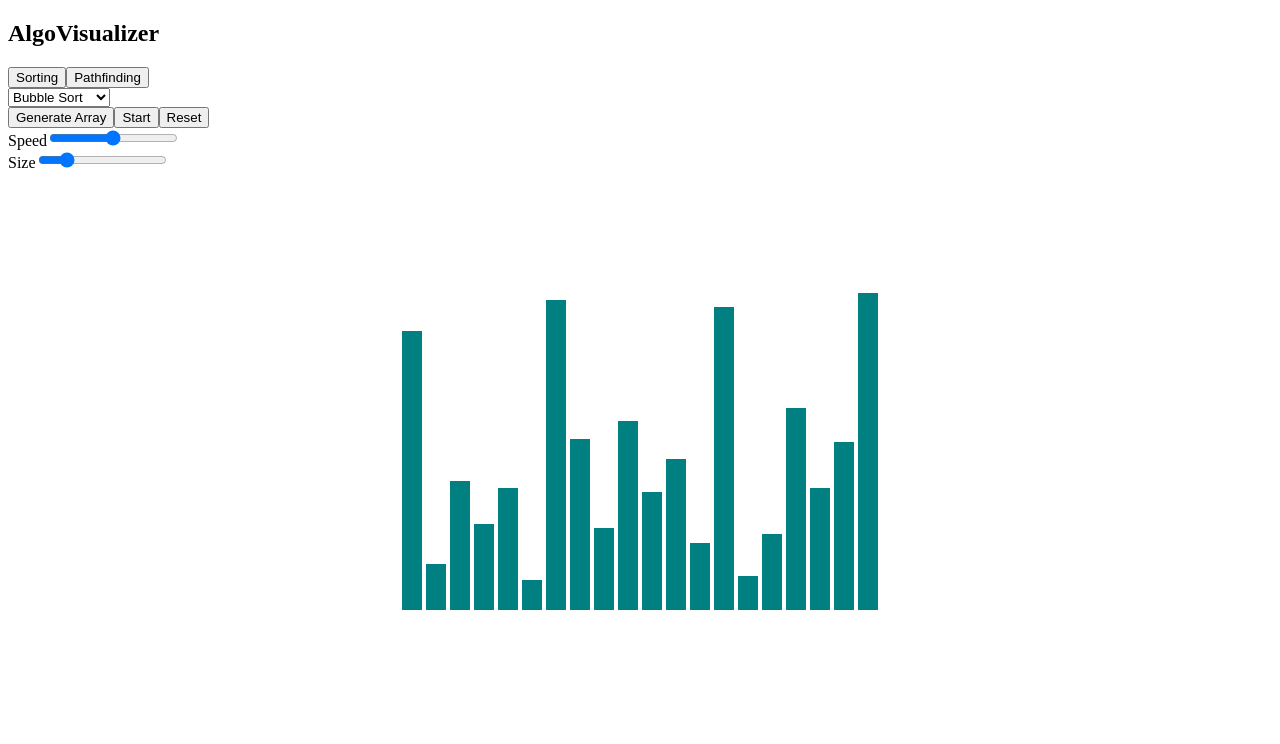
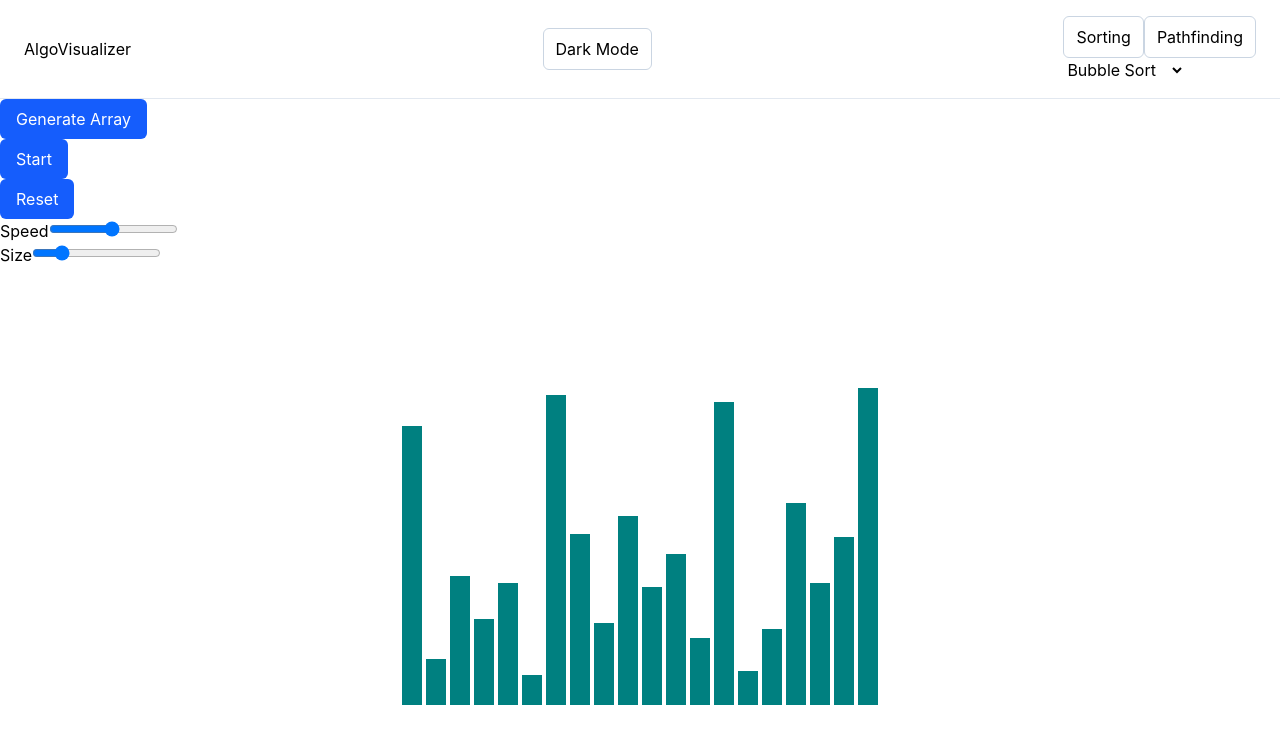
Before and after one commit to deathseeker3717/algovisualizer, a React (Vite) app: page / in a window 1280 px wide. Shown: the top 744 px of the page. Built offline with nearby package versions, Linux system fonts and the light colour scheme.

Commit message:
Implemented mode switching

```diff
--- a/src/App.jsx
+++ b/src/App.jsx
@@ -15,6 +15,11 @@ function App() {
   const [speed,setSpeed] = useState(50)
   const [algorithm, setAlgorithm] = useState("Bubble Sort")
   const [isSorting, setIsSorting] = useState(false)
+
+  const [theme, setTheme] = useState("light");
+  const toggleTheme = () => {
+    setTheme((prev) => (prev === "light" ? "dark" : "light"));
+  }
 
   const handleStart = () => {
     setIsSorting(true)
@@ -42,8 +47,10 @@ function App() {
   },[size])
 
   return (
-    <div>
-      <Navbar algorithm={algorithm} setAlgorithm={setAlgorithm} />
+    <div className={theme === "dark"
+    ? "min-h-screen bg-slate-950 text-white"
+    : "min-h-screen bg-white text-black"}>
+      <Navbar algorithm={algorithm} setAlgorithm={setAlgorithm} theme={theme} toggleTheme={toggleTheme} />
       <Controls setArr={setArr} setSize={setSize} size={size} setSpeed={setSpeed} speed={speed} handleStart={handleStart} isSorting={isSorting} />
       <Visualizer arr={arr} speed={speed} />
     </div>
--- a/src/components/Controls.jsx
+++ b/src/components/Controls.jsx
@@ -3,9 +3,9 @@ import { generateArray } from "../utils/generateArray";
 export default function Controls({setArr, setSize, size, setSpeed, speed, handleStart, isSorting}) {
     return (
         <div>
-            <button onClick={()=> setArr(generateArray(size))} disabled={isSorting}>Generate Array</button>
-            <button onClick={handleStart} disabled={isSorting}>Start</button>
-            <button>Reset</button>
+            <button className="rounded-md bg-blue-600 px-4 py-2 text-white hover:bg-blue-700 flex gap-2" onClick={()=> setArr(generateArray(size))} disabled={isSorting}>Generate Array</button>
+            <button className="rounded-md bg-blue-600 px-4 py-2 text-white hover:bg-blue-700" onClick={handleStart} disabled={isSorting}>Start</button>
+            <button className="rounded-md bg-blue-600 px-4 py-2 text-white hover:bg-blue-700 flex gap-2">Reset</button>
             <div>
                 <label>Speed</label>
                 <input type="range" min="1" max="100" value={speed} onChange={(e) => setSpeed(Number(e.target.value))} disabled={isSorting} />
--- a/src/components/Navbar.jsx
+++ b/src/components/Navbar.jsx
@@ -1,15 +1,22 @@
 import { useState } from "react"
 
-export default function Navbar({algorithm, setAlgorithm}){
+export default function Navbar({algorithm, setAlgorithm, theme, toggleTheme}){
     const [mode, setMode] = useState("sorting")
     return (
-        <div className="navbar">
+        <div className={theme === "dark"
+            ? "flex items-center justify-between px-6 py-4 border-b border-slate-800 bg-slate-900 text-white"
+            : "flex items-center justify-between px-6 py-4 border-b border-slate-200 bg-white text-black"
+        }>
         <h2>AlgoVisualizer</h2>
+
+        <button className="rounded-md border border-slate-300 px-3 py-2" onClick={toggleTheme}>
+            {theme === "light" ? "Dark Mode" : "Light Mode"}
+        </button>
 
         <div className="nav-controls">
             <div>
-                <button onClick={() => setMode("sorting")}>Sorting</button>
-                <button onClick={() => setMode("pathfinding")}>Pathfinding</button>
+                <button className="rounded-md border border-slate-300 px-3 py-2" onClick={() => setMode("sorting")}>Sorting</button>
+                <button className="rounded-md border border-slate-300 px-3 py-2" onClick={() => setMode("pathfinding")}>Pathfinding</button>
             </div>
             <select value={algorithm} onChange={(e)=> setAlgorithm(e.target.value)}>
                 {mode === "sorting" ?
--- a/src/main.jsx
+++ b/src/main.jsx
@@ -1,5 +1,6 @@
 import { StrictMode } from 'react'
 import { createRoot } from 'react-dom/client'
+import './styles/index.css'
 import App from './App.jsx'
 
 createRoot(document.getElementById('root')).render(
--- /dev/null
+++ b/src/styles/index.css
@@ -0,0 +1 @@
+@import "tailwindcss";
```
